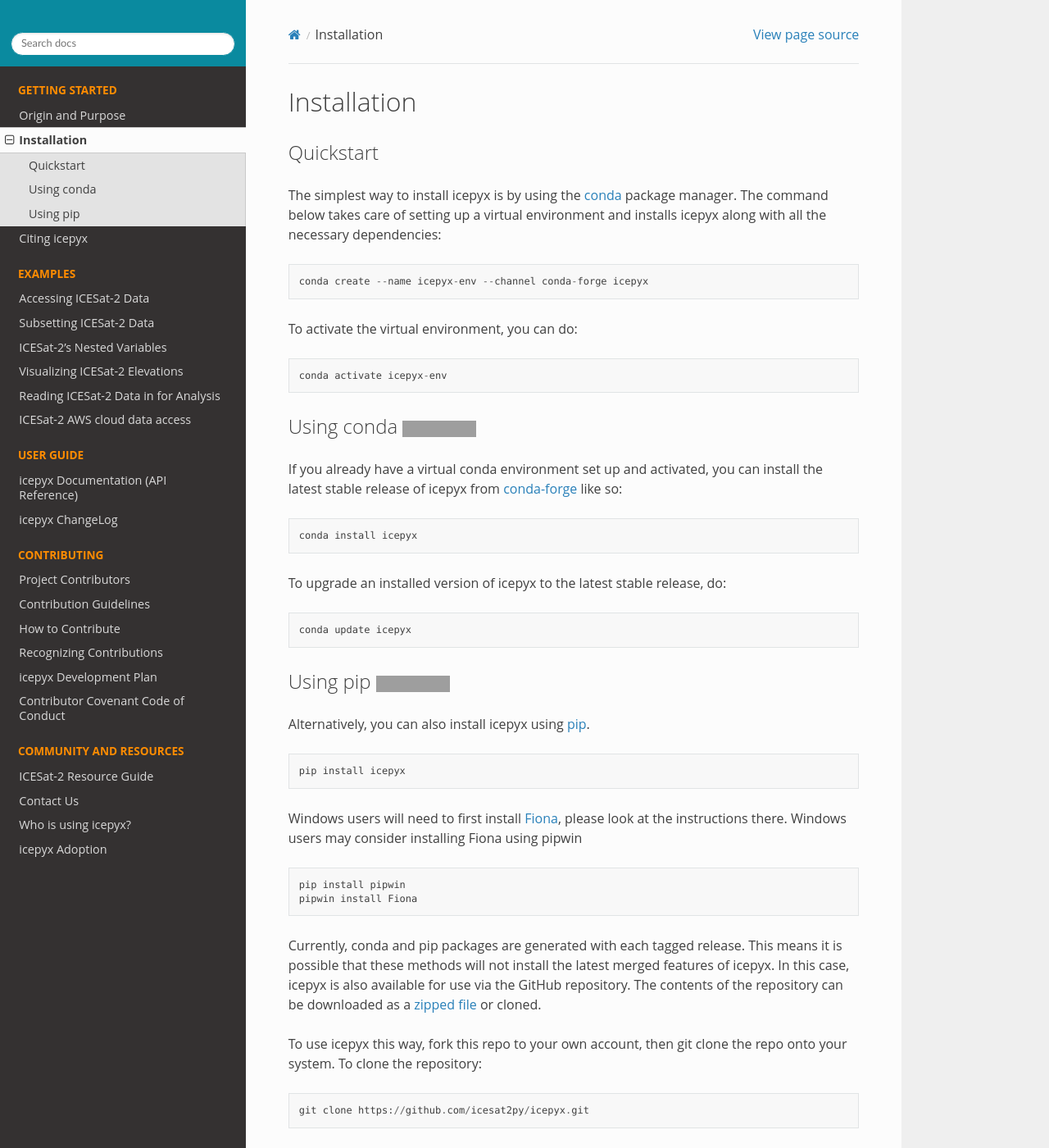
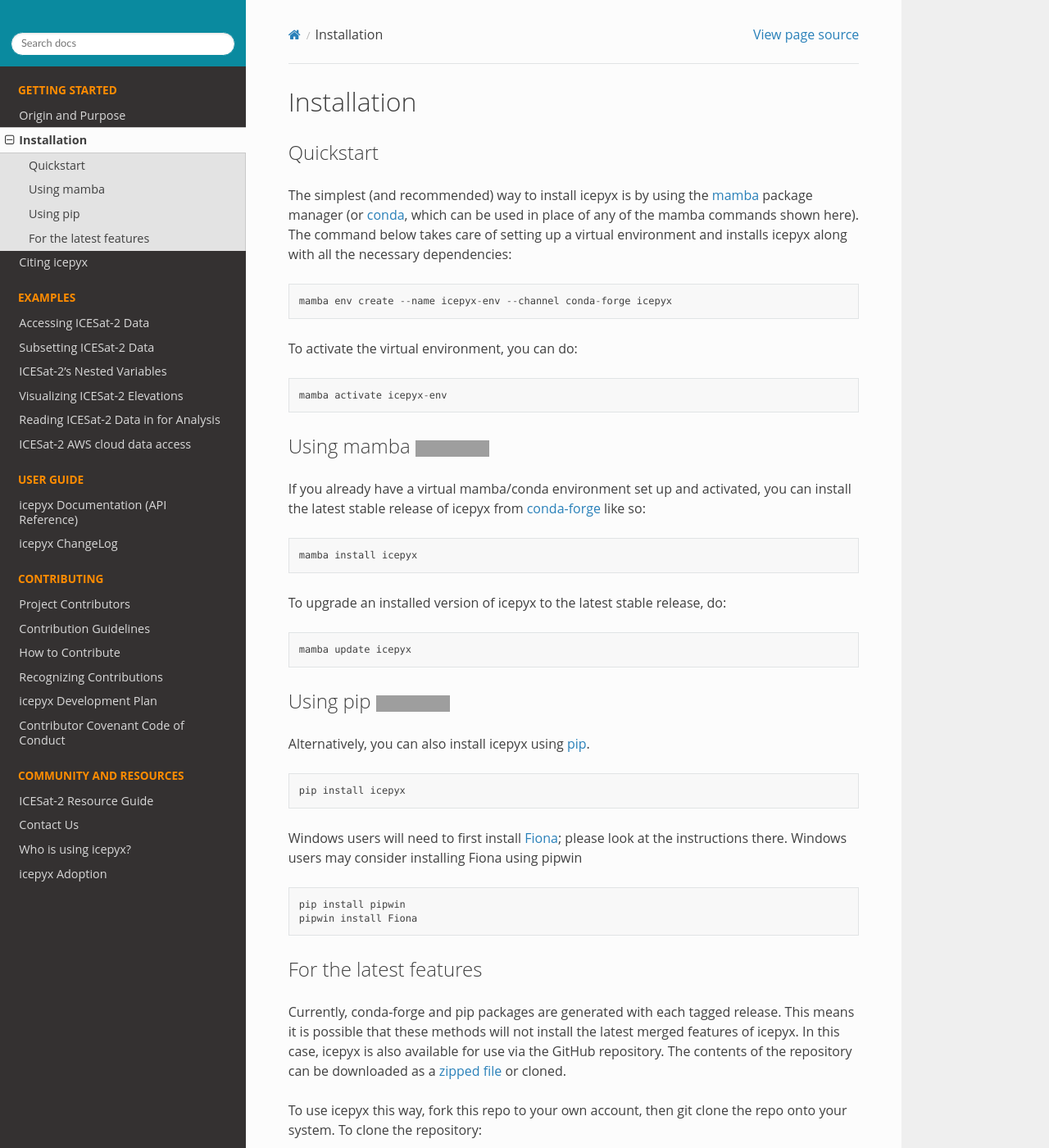
Before and after one commit to icesat2py/icepyx, a Sphinx documentation site: the page built from doc/source/getting_started/install.rst, in a window 1280 px wide and 1400 px high. Shown: the whole window at 82% size. Built offline with Sphinx 7.4.7 and the Read the Docs theme 2.0.0, drawn with Linux system fonts in a browser that asks for light colours; the version number could not be read and is left out; grey boxes are pictures that could not be loaded.

Commit message:
update install instructions (#409)
* add s3fs as requirement to make cloud access default
* transition to recommending mamba over conda

```diff
--- a/doc/source/getting_started/install.rst
+++ b/doc/source/getting_started/install.rst
@@ -1,6 +1,6 @@
 .. _`zipped file`: https://github.com/icesat2py/icepyx/archive/main.zip
 .. _`Fiona`: https://pypi.org/project/Fiona/
-.. |Conda install| image:: https://anaconda.org/conda-forge/icepyx/badges/installer/conda.svg
+.. |Conda install| image:: https://anaconda.org/conda-forge/icepyx/badges/version.svg
     :target: https://anaconda.org/conda-forge/icepyx
 
 .. |Pypi install| image:: https://badge.fury.io/py/icepyx.svg
@@ -14,30 +14,32 @@
 Quickstart
 ----------
 
-The simplest way to install icepyx is by using the
-`conda <https://docs.conda.io/projects/conda/en/latest/user-guide/index.html>`__
-package manager. The command below takes care of setting up a virtual
+The simplest (and recommended) way to install icepyx is by using the
+`mamba <https://mamba.readthedocs.io/en/latest/index.html>`_ package
+manager (or `conda <https://docs.conda.io/projects/conda/en/latest/user-guide/index.html>`_,
+which can be used in place of any of the mamba commands shown here).
+The command below takes care of setting up a virtual
 environment and installs icepyx along with all the necessary dependencies::
 
-    conda create --name icepyx-env --channel conda-forge icepyx
+    mamba env create --name icepyx-env --channel conda-forge icepyx
 
 To activate the virtual environment, you can do::
 
-    conda activate icepyx-env
+    mamba activate icepyx-env
 
 
-Using conda |Conda install|
+Using mamba |Conda install|
 ---------------------------
 
-If you already have a virtual conda environment set up and activated, you can
+If you already have a virtual mamba/conda environment set up and activated, you can
 install the latest stable release of icepyx from
 `conda-forge <https://anaconda.org/conda-forge/icepyx>`__ like so::
 
-    conda install icepyx
+    mamba install icepyx
 
 To upgrade an installed version of icepyx to the latest stable release, do::
 
-    conda update icepyx
+    mamba update icepyx
 
 
 
@@ -51,7 +53,7 @@
   pip install icepyx
 
 
-Windows users will need to first install `Fiona`_, please look at the instructions there.
+Windows users will need to first install `Fiona`_; please look at the instructions there.
 Windows users may consider installing Fiona using pipwin
 
 .. code-block::
@@ -60,7 +62,10 @@
   pipwin install Fiona
 
 
-Currently, conda and pip packages are generated with each tagged release.
+For the latest features
+-----------------------
+
+Currently, conda-forge and pip packages are generated with each tagged release.
 This means it is possible that these methods will not install the latest merged features of icepyx.
 In this case, icepyx is also available for use via the GitHub repository.
 The contents of the repository can be downloaded as a `zipped file`_ or cloned.
--- a/requirements.txt
+++ b/requirements.txt
@@ -12,5 +12,6 @@
 matplotlib
 numpy
 requests
+s3fs
 shapely
 xarray
--- a/setup.py
+++ b/setup.py
@@ -8,9 +8,9 @@
 
 EXTRAS_REQUIRE = {
     "viz": ["geoviews >= 1.9.0", "cartopy >= 0.18.0", "scipy"],
-    "cloud": ["s3fs"],
 }
 EXTRAS_REQUIRE["complete"] = sorted(set(sum(EXTRAS_REQUIRE.values(), [])))
+# install with `pip install "icepyx[complete]"` There is no way to use this functionality with conda.
 
 setuptools.setup(
     name="icepyx",
@@ -27,6 +27,7 @@
     install_requires=INSTALL_REQUIRES,
     extras_require=EXTRAS_REQUIRE,
     python_requires=">=3",
+    # classifiers are a set of standard descriptions. Possible list: https://pypi.org/pypi?%3Aaction=list_classifiers
     classifiers=[
         "Development Status :: 4 - Beta",
         "Intended Audience :: Science/Research",
@@ -38,6 +39,7 @@
         "Programming Language :: Python :: 3.9",
         "Programming Language :: Python :: 3.10",
         "Programming Language :: Python :: 3.11",
+        "Programming Language :: Python :: 3.12",
         "Topic :: Scientific/Engineering",
         "Topic :: Scientific/Engineering :: GIS",
         "Topic :: Software Development :: Libraries",
```
Also changed, not shown: doc/source/contributing/how_to_contribute.rst (+15 -0 lines).
